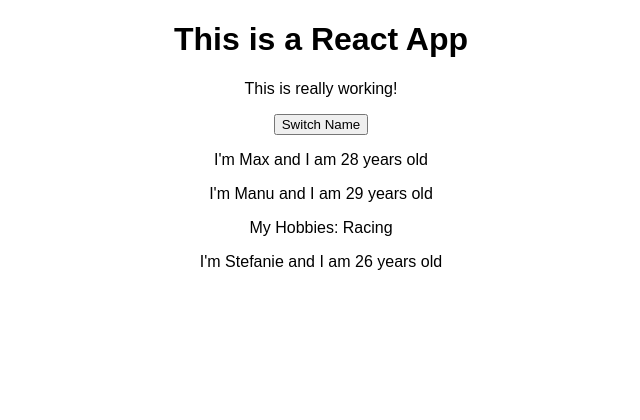
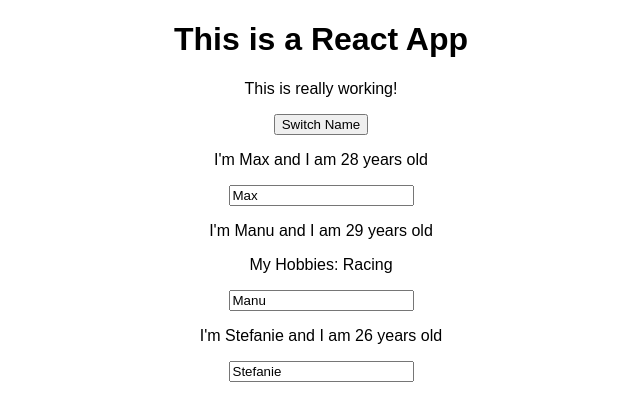
Before and after one commit to YudhaYuki/REACT-Base-Features-and-Syntax, a React (Create React App) app: page / in a window 1280 px wide. Shown: the top 420 px of the page, without its empty margins (319-959 px from the left). Built offline with nearby package versions, Linux system fonts and the light colour scheme.

Commit message:
Adding Two Way Binding

```diff
--- a/src/App.js
+++ b/src/App.js
@@ -24,6 +24,16 @@
     } )
   }
 
+  nameChangedHandler = (event) => {
+    this.setState( {
+      persons : [
+        {name: 'Max', age: 28},
+        {name: event.target.value, age: 29},
+        {name: 'Stefanie', age: 26},
+      ]
+    } )
+  }
+
   render() {
     return (
       <div className="App">
@@ -37,7 +47,8 @@
         <Person
           name={this.state.persons[1].name}
           age={this.state.persons[1].age}
-          click={this.switchNameHandler.bind(this, 'Max!')} >My Hobbies: Racing
+          click={this.switchNameHandler.bind(this, 'Max!')}
+          changed={this.nameChangedHandler} >My Hobbies: Racing
         </Person>
         <Person
           name={this.state.persons[2].name}
--- a/src/Person/Person.js
+++ b/src/Person/Person.js
@@ -5,6 +5,7 @@
         <div>
             <p onClick={props.click}>I'm {props.name} and I am {props.age} years old </p>
             <p>{props.children}</p>
+            <input type="text" onChange={props.changed} value={props.name} />
         </div>
     )
 }
```
